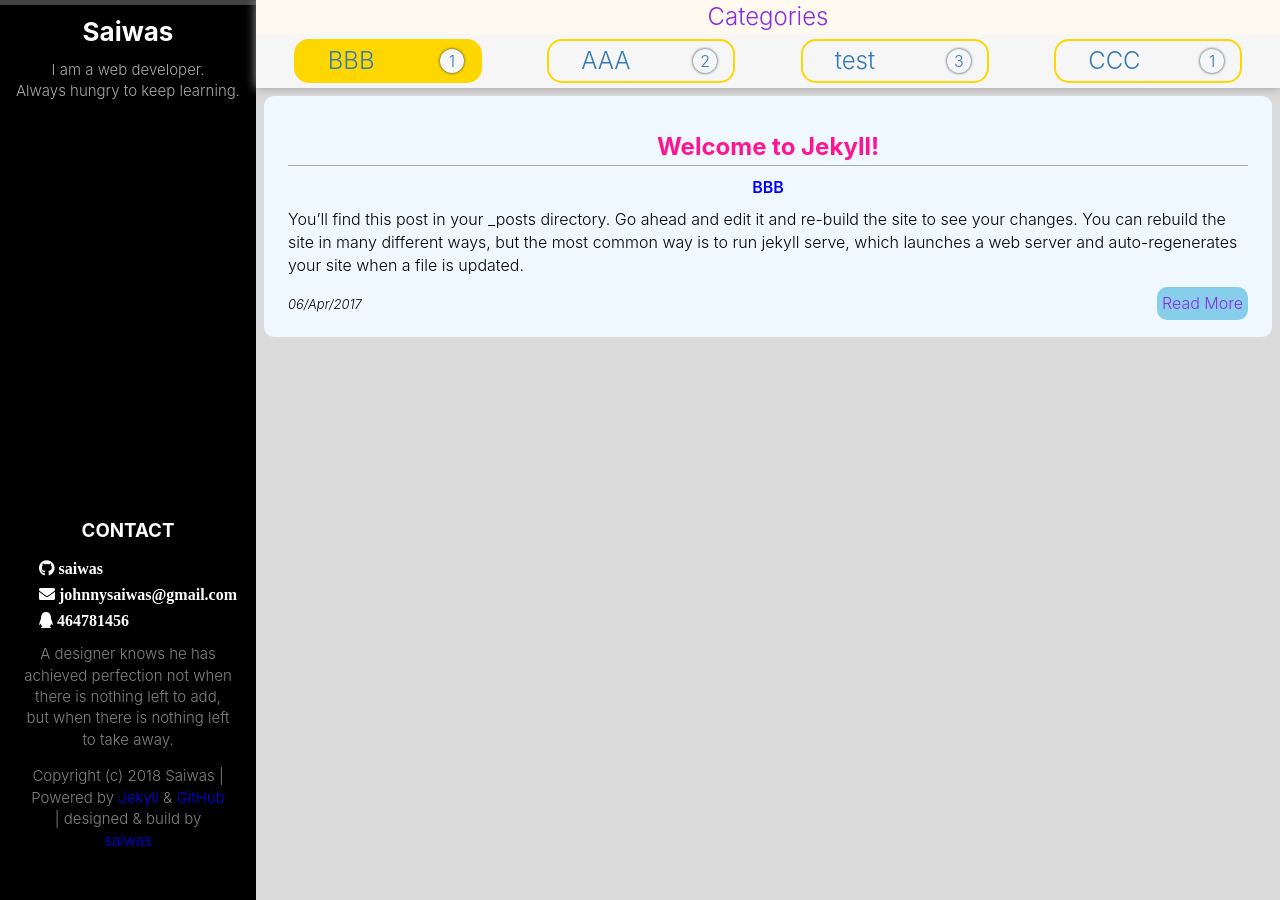
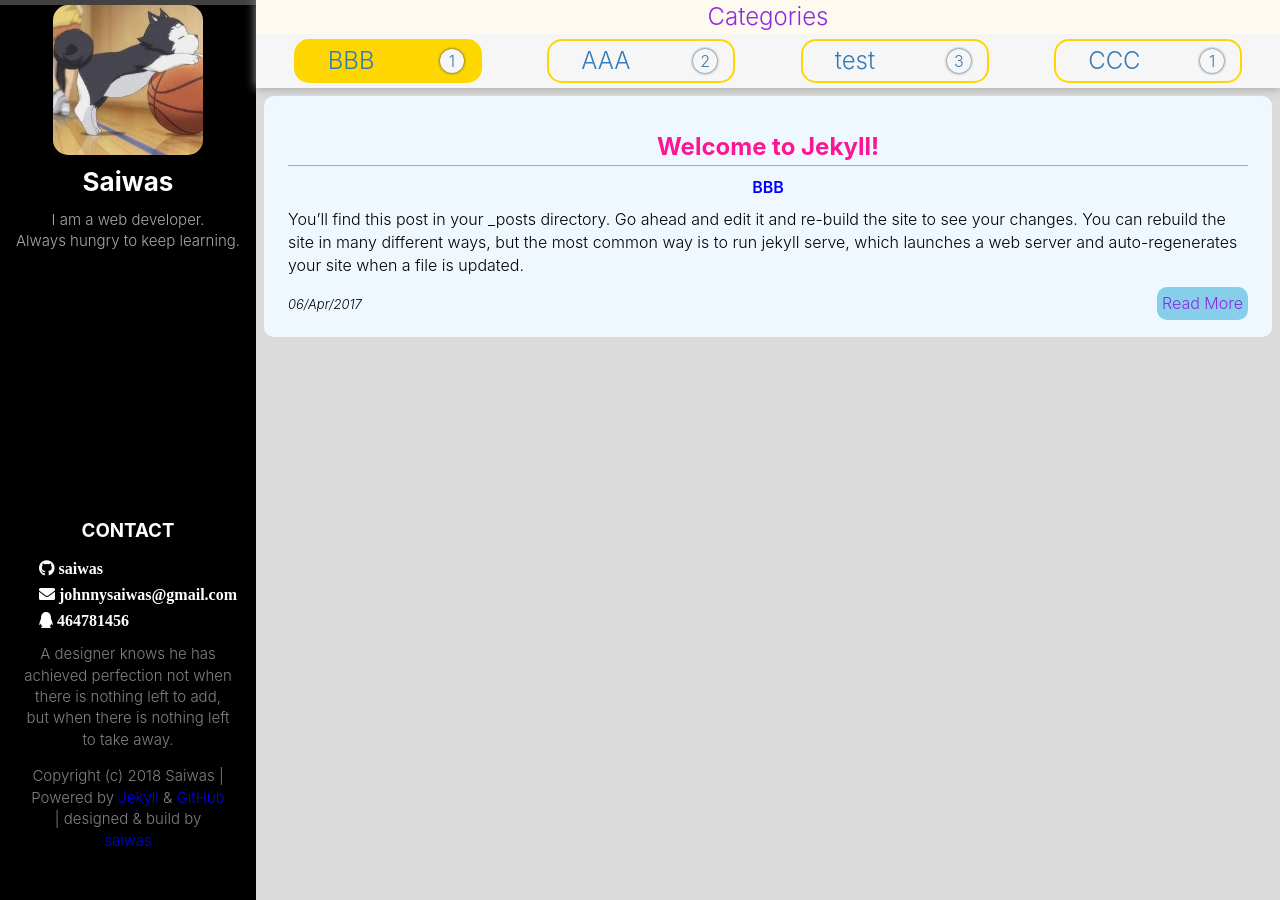
Before and after one commit to saiwas/blog, a Jekyll site: the page built from index.md, in a window 1280 px wide. Built offline with Jekyll 4.4.1, drawn with Linux system fonts in a browser that asks for light colours.

Commit message:
Add avatar

```diff
--- a/_includes/header.html
+++ b/_includes/header.html
@@ -1,5 +1,8 @@
 <div class="wrapper">
-  <h1 class="site-title"><a rel="author" href="/">Saiwas</a></h1>
+  <img class="avatar" src="/images/github-avatar.jpg" alt="saiwas-avatar">
+  <h1 class="site-title">
+    <a rel="author" href="/">Saiwas</a>
+  </h1>
   <p>I am a web developer.</p>
   <p>Always hungry to keep learning.</p>
 </div>
--- a/_sass/layout/_base.scss
+++ b/_sass/layout/_base.scss
@@ -9,6 +9,13 @@ a {
 #site-header {
     background-color: $base_color;
     border-top: 5px solid #424242;
+}
+
+.avatar {
+    width: 100px;
+    height: 100px;
+    margin: 0 auto;
+    border-radius: 10%;
 }
 
 .container {
@@ -37,5 +44,5 @@ a {
 }
 
 .active {
-    display: block ;
+    display: block;
 }
--- a/css/widescreen.css
+++ b/css/widescreen.css
@@ -4,6 +4,10 @@
         grid-template-columns: 1fr 5fr;
         grid-template-rows: 1fr;
         grid-template-areas: "header main" "footer main"
+    }
+    .avatar {
+        width: 150px;
+        height: 150px;
     }
     .container {
         grid-area: main;
```
Also changed, not shown: images/github-avatar.jpg (added), 1 other file.
